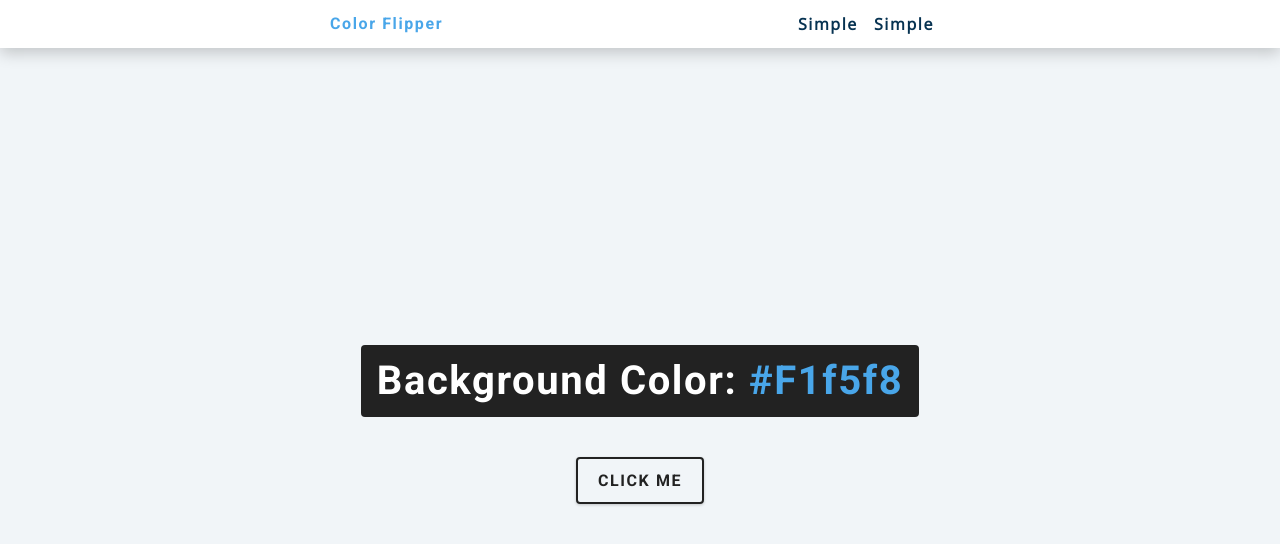
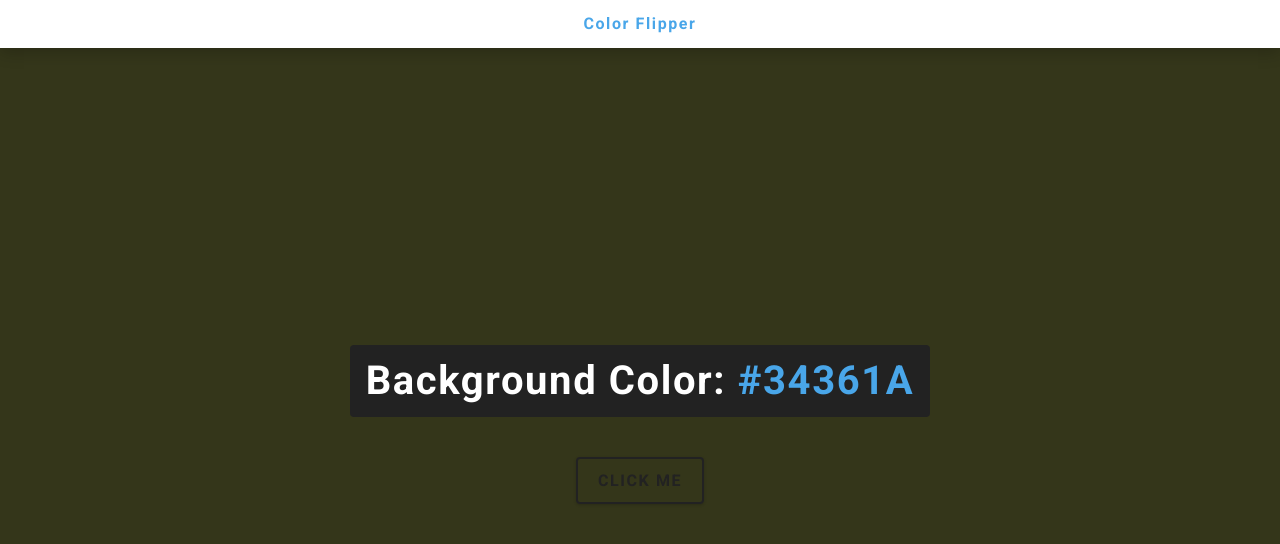
Before and after one commit to petscaramussi/JS-Initial-Projects, a plain HTML site: page index.html in a window 1280 px wide. Both pictures are taken after a click on the button "CLICK ME". Drawn offline with nearby package versions, Linux system fonts and the light colour scheme.

Commit message:
1st project- final

```diff
--- a/apps.js
+++ b/apps.js
@@ -1,3 +1,18 @@
-const colors = ["green", "red", "rgba(133,122,200)", "#f15025"];
+const hex = [0, 1, 2, 3, 4, 5, 6, 7, 8, 9, "A", "B", "C"];
 const btn = document.getElementById('btn');
 const color = document.querySelector(".color");
+
+btn.addEventListener("click", function() {
+    let hexColor = '#';
+    for(let i = 0; i < 6; i++){
+        hexColor += hex[getRandomNumber()];
+    }
+
+    color.textContent = hexColor;
+    document.body.style.backgroundColor = hexColor;
+
+});
+
+function getRandomNumber() {
+    return Math.floor(Math.random() * hex.length)
+}
--- a/index.html
+++ b/index.html
@@ -13,14 +13,6 @@
         <nav>
             <div class="nav-center">
                 <h4>color flipper</h4>
-                <ul class="nav-links">
-                    <li>
-                        <a href="index.html">simple</a>
-                    </li>
-                    <li>
-                        <a href="hex.html">simple</a>
-                    </li>
-                </ul>
             </div>
         </nav>
 
@@ -37,5 +29,9 @@
         </main>
 
         <!-- javascript-->
+
+        <script src="apps.js"></script>
+
+
     </body>
 </html>
--- a/styles.css
+++ b/styles.css
@@ -151,11 +151,7 @@ main {
   place-items: center;
 }
 
-/*
-===============
-Nav
-===============
-*/
+
 nav {
   background: var(--clr-white);
   height: 3rem;
@@ -164,8 +160,6 @@ nav {
   box-shadow: var(--dark-shadow);
 }
 .nav-center {
-  width: 90vw;
-  max-width: var(--fixed-width);
   margin: 0 auto;
   display: flex;
   align-items: center;
@@ -174,9 +168,6 @@ nav {
 .nav-center h4 {
   margin-bottom: 0;
   color: var(--clr-primary-5);
-}
-.nav-links {
-  display: flex;
 }
 nav a {
   text-transform: capitalize;
```
